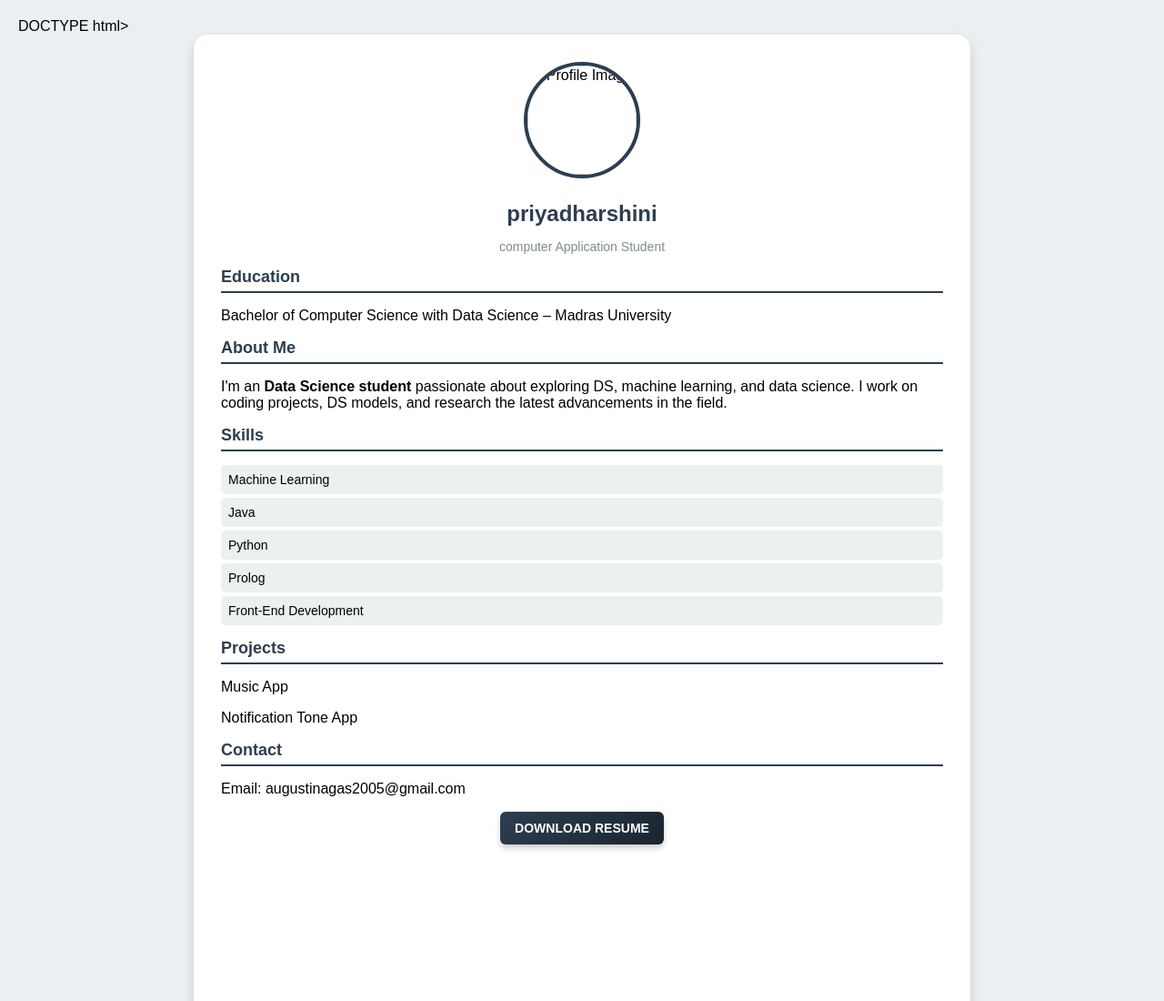
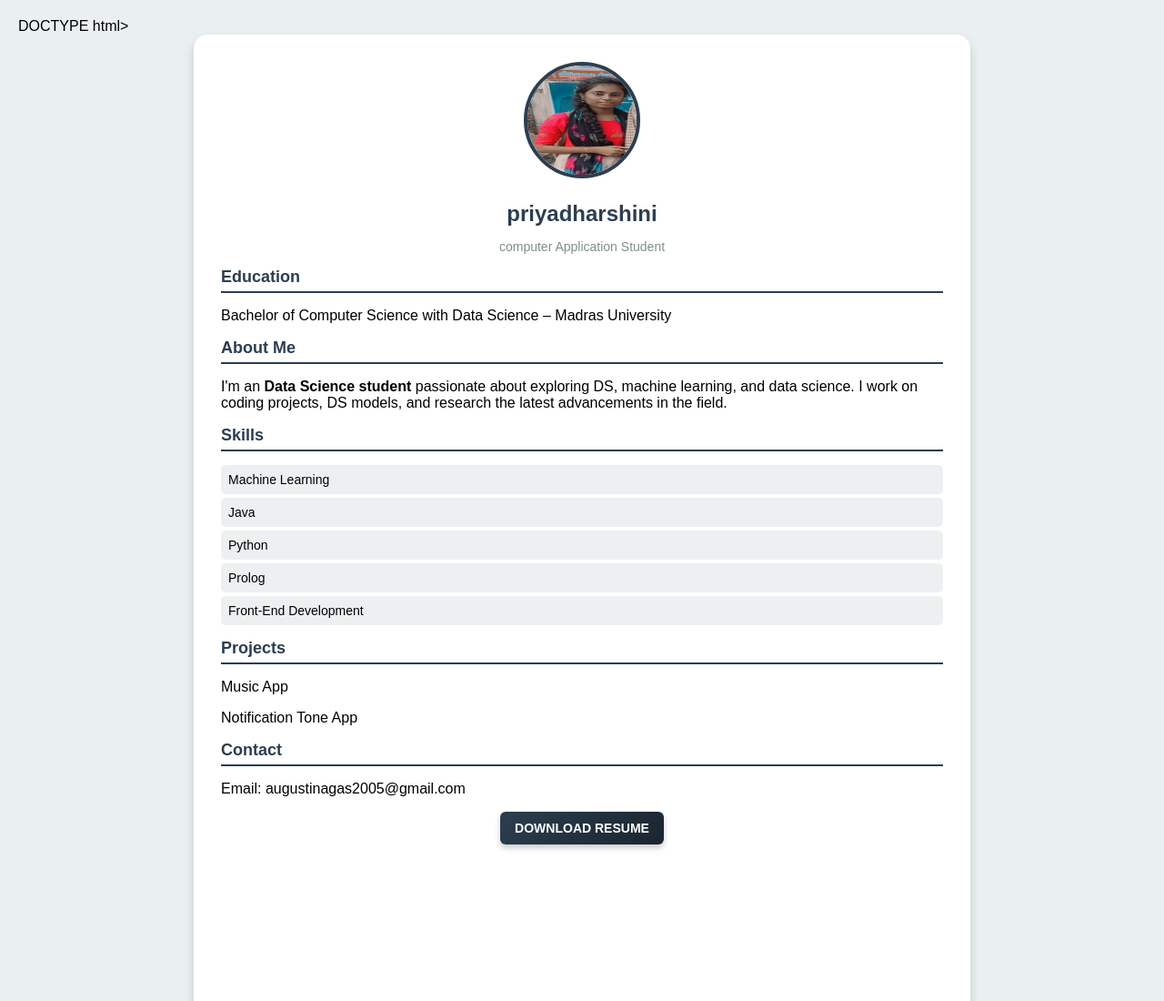
Before and after one commit to priyadharshini123345/Nmportfolio04, a plain HTML site: page index.html in a window 1280 px wide. Shown: the top 1100 px of the page at 91% size. Drawn offline with nearby package versions, Linux system fonts and the light colour scheme.

Commit message:
Update index.html

```diff
--- a/index.html
+++ b/index.html
@@ -108,7 +108,7 @@ DOCTYPE html>
 <body>
     <div class="resume">
         <div class="header">
-            <img src=""alt="Profile Image">
+            <img src="Screenshot_20250321_132843.jpg"alt="Profile Image">
             <h1>priyadharshini</h1>
             <p>computer Application Student</p>
         </div>
```
